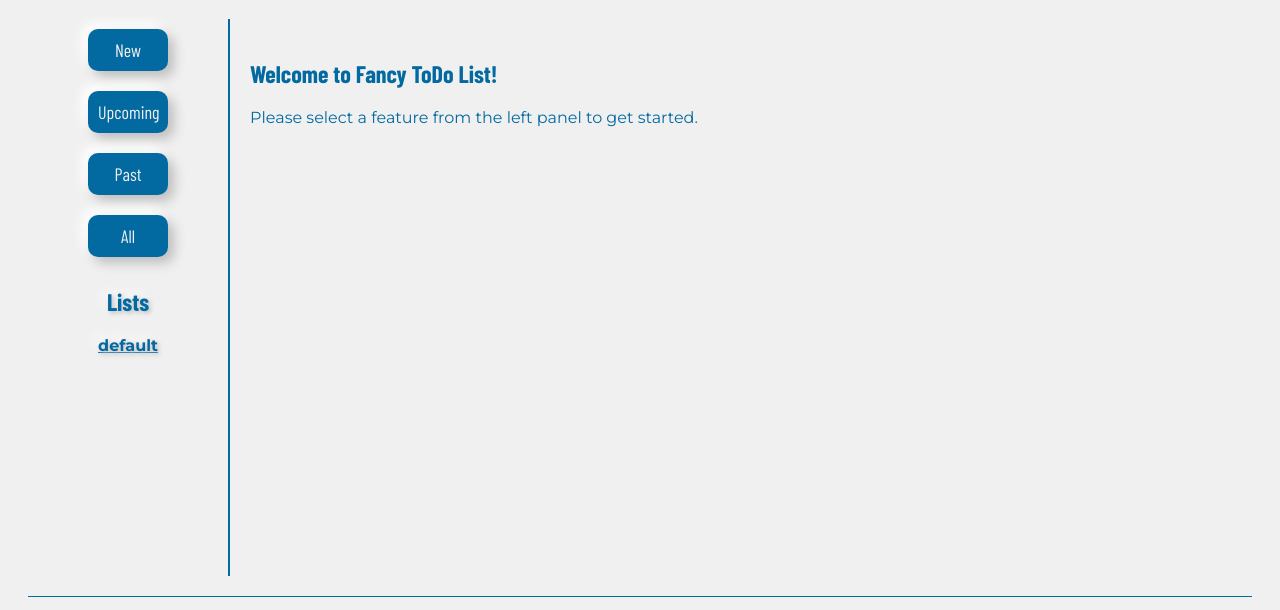
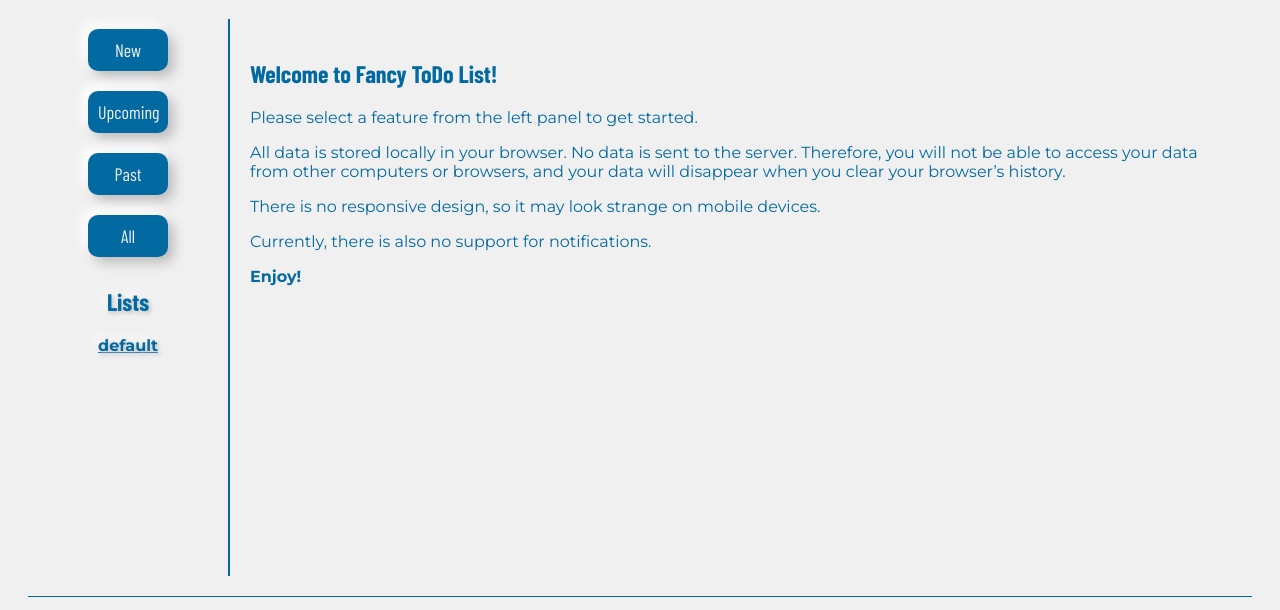
Before and after one commit to danielxfeng/top_to_do_list, a website built with webpack: page src/template.html in a window 1280 px wide. Shown: the part 131-741 px from the top of the page. Built offline with nearby package versions, Linux system fonts and the light colour scheme; a web font is replaced by a local one.

Commit message:
Updated the homepage.

```diff
--- a/src/template.html
+++ b/src/template.html
@@ -41,6 +41,11 @@
                 <div id ="welcome">
                     <h2>Welcome to Fancy ToDo List!</h2>
                     <p>Please select a feature from the left panel to get started.</p>
+                    <p>All data is stored locally in your browser. No data is sent to the server. Therefore, you will not be able to access your data from other computers or browsers, and your data will disappear when you clear your browser’s history.</p>
+                    <p>There is no responsive design, so it may look strange on mobile devices.</p>
+                    <p>Currently, there is also no support for notifications.</p>
+                    <p><b>Enjoy!</b></p>
+                    <p></p>
                 </div>
             </section>
         </main>
```
